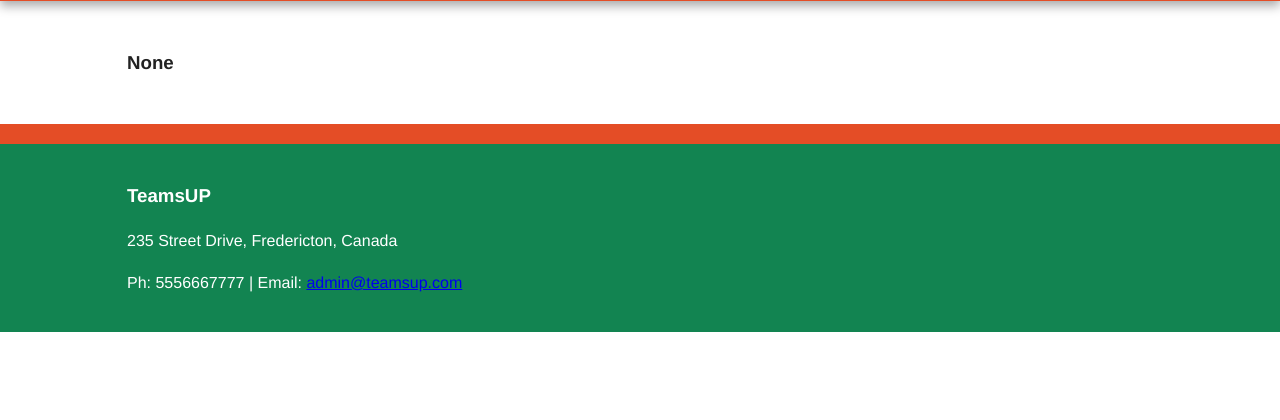
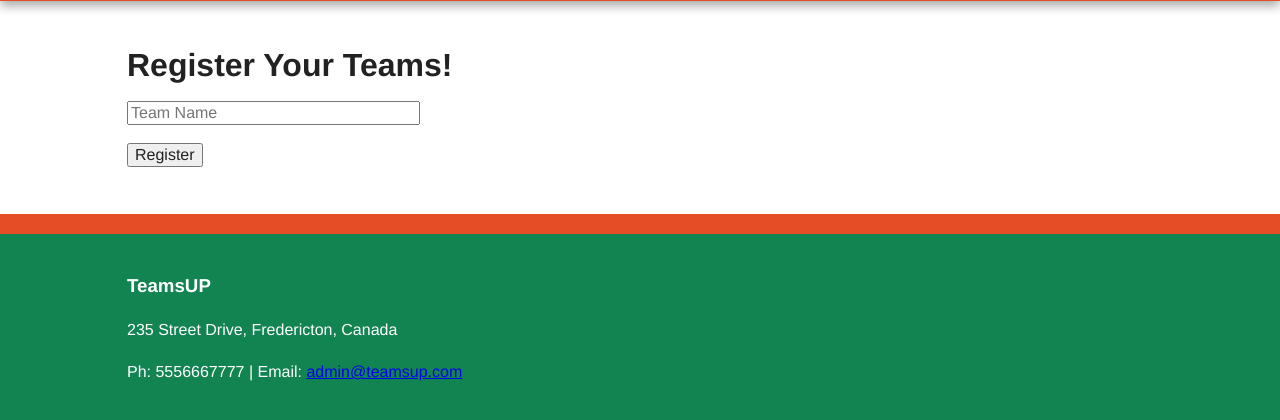
Before and after one commit to Beaconquest/teamsup, a Flask app: page /register/team in a window 1280 px wide. Shown: the part 273-693 px from the top of the page. Run offline with Flask 2, Linux system fonts and the light colour scheme; a user stored in the database is signed in; some libraries are stand-ins or nearby versions.

Commit message:
added team registration

```diff
--- a/flask_package/routes.py
+++ b/flask_package/routes.py
@@ -43,14 +43,23 @@ def athlete():
     return render_template("athlete-registration.html", title="Athlete", template_form=form)
 
 @app.route('/register/team', methods=["GET", "POST"])
+@login_required
+def register_team():
+    """Team Registration Form."""
+    if current_user.role == 'Head Coach':
+        form = TeamRegistrationForm(csfr_enable=False)
+        if form.validate_on_submit():
+            team = Team(team_name=form.team_name.data)
+            db.session.add(team)
+            db.session.commit()
+            return redirect('/team')
+    return render_template("register-team.html", title='Team', template_form=form)
+
+@app.route('/team')
+@login_required
 def team():
-    """Team Registration Form."""
-    form = TeamRegistrationForm(csfr_enable=False)
-    if form.validate_on_submit():
-        team = Team(team_name=form.team_name.data)
-        db.session.add(team)
-        db.session.commit()
-    return render_template("team.html", title='Team', template_form=form)
+    teams = Team.query.all()
+    return render_template('team.html', teams=teams)
 
 @app.route('/login', methods=["GET", "POST"])
 def login():
--- /dev/null
+++ b/flask_package/templates/register-team.html
@@ -0,0 +1,23 @@
+{% extends "base.html" %}
+
+{% block title %} Register Teams {% endblock %}
+
+{% block content %}
+    <h1>Register Your Teams!</h1>
+
+    <form action="" method="post">
+        {{ template_form.hidden_tag() }}
+
+        <p>
+            {{ template_form.team_name(size=32, placeholder="Team Name") }}
+            {% for error in template_form.team_name.errors %}
+                <span style="color:red">[{{ error }}]</span>
+            {% endfor %}
+        </p>
+
+        <p>{{ template_form.submit }}</p>
+    </form>
+
+{% endblock%}
+
+{% block sidebar %}{% endblock %}
--- a/flask_package/templates/team.html
+++ b/flask_package/templates/team.html
@@ -3,30 +3,16 @@
 {% block title %} Teams {% endblock %}
 
 {% block content %}
+    <h1>Manage Teams</h1>
 
-    {% if current_user.is_authenticated %}
-        <article>
-            <h3>{{ current_user.team}}</h3>
-        </article>
-    {% else %}
-        <h1>Team Registration</h1>
+    <p>Need to register a Team? <a href="{{ url_for('register_team') }}">Click here to register a new team!</a></p>
 
-        <h3>Register Your Team!</h3>
+    {% for team in teams %}
+        <ul>
+            <li>{{ team.team_name }}</li>
+        </ul>
+    {% endfor %}
 
-        <form action="" method="post">
-            {{ template_form.hidden_tag() }}
-
-            <p>
-                {{ template_form.team_name(size=32, placeholder="Team Name") }}
-                {% for error in template_form.team_name.errors %}
-                    <span style="color:red">[{{ error }}]</span>
-                {% endfor %}
-            </p>
-
-            <p>{{ template_form.submit }}</p>
-        </form>
-    {% endif %}
 {% endblock%}
 
-{% block sidebar %}
-{% endblock%}
+{% block sidebar %}{% endblock%}
```
Also changed, not shown: flask_package/myTeamDatabase.db.
